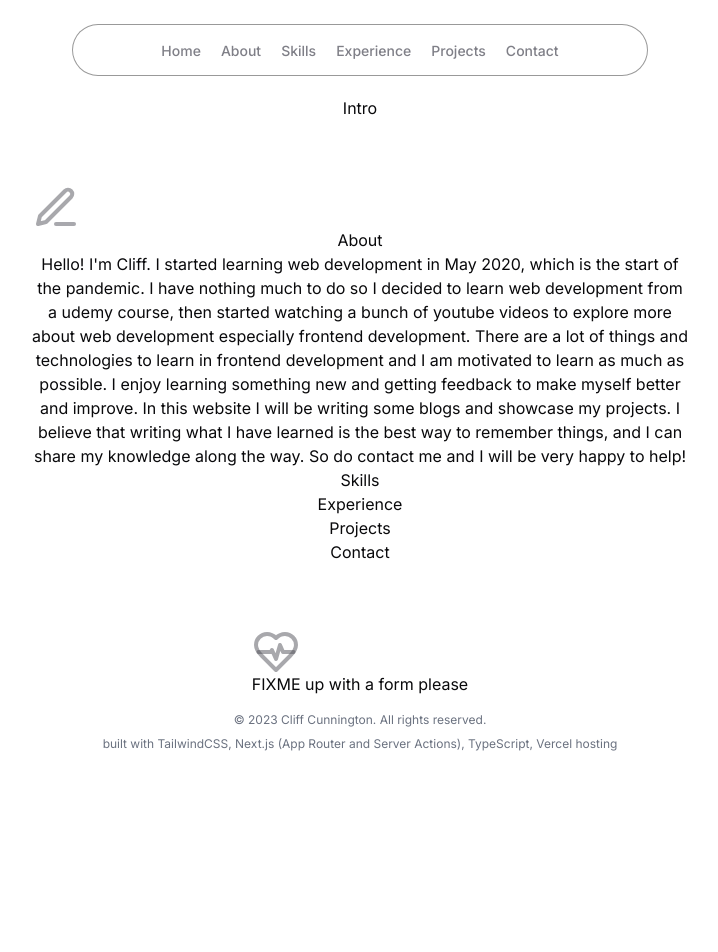
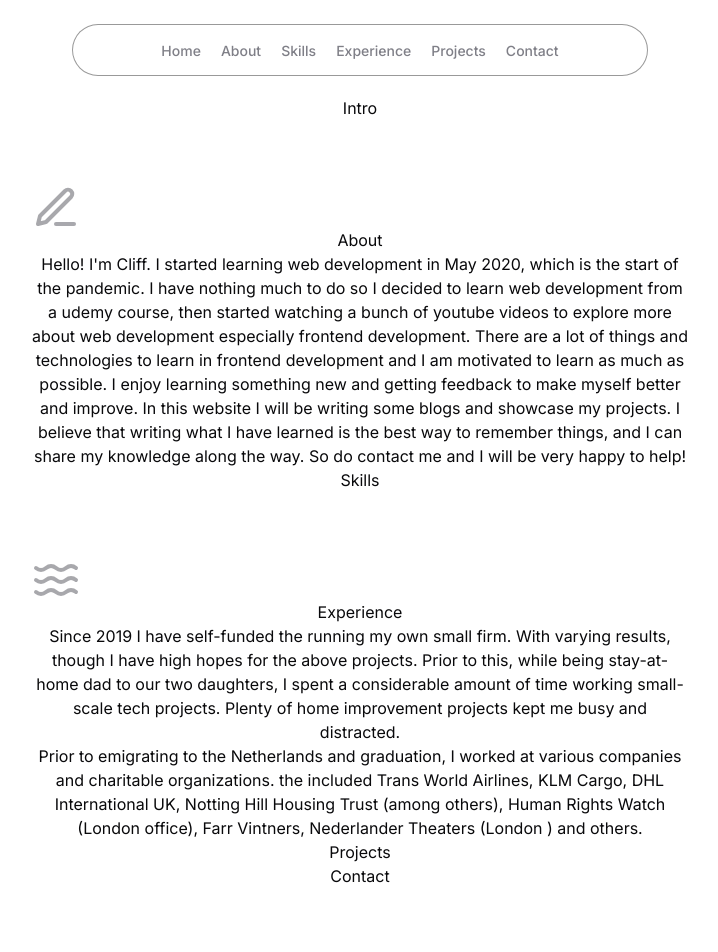
Before and after one commit to cliffrc/a.cliffrc.nl, a Next.js app: page / in a window 1280 px wide. Shown: the top 952 px of the page, without its empty margins (280-998 px from the left). Built offline with nearby package versions, Linux system fonts and the light colour scheme.

Commit message:
Merged old content with new layout

```diff
--- a/src/components/Experience.tsx
+++ b/src/components/Experience.tsx
@@ -1,9 +1,29 @@
 import React from "react";
+import { Waves } from "lucide-react";
 
 const Experience = () => {
   return (
     <section className="scroll-mt-[4.7rem] " id="experience">
+      <Waves className="mt-16 -mb-1 h-12 w-12 text-zinc-600/50 shadow-3xl  dark:text-white/60" />
       <div>Experience</div>
+      <div className="max-w-prose">
+        <p>
+          Since 2019 I have self-funded the running my own small firm. With
+          varying results, though I have high hopes for the above projects.
+          Prior to this, while being stay-at-home dad to our two daughters,
+          I spent a considerable amount of time working small-scale tech
+          projects. Plenty of home improvement projects kept me busy and
+          distracted.
+        </p>
+        <p>
+          Prior to emigrating to the Netherlands and graduation, I worked
+          at various companies and charitable organizations. the included
+          Trans World Airlines, KLM Cargo, DHL International UK, Notting
+          Hill Housing Trust (among others), Human Rights Watch (London
+          office), Farr Vintners, Nederlander Theaters (London ) and
+          others.
+        </p>
+      </div>
     </section>
   );
 };
```
